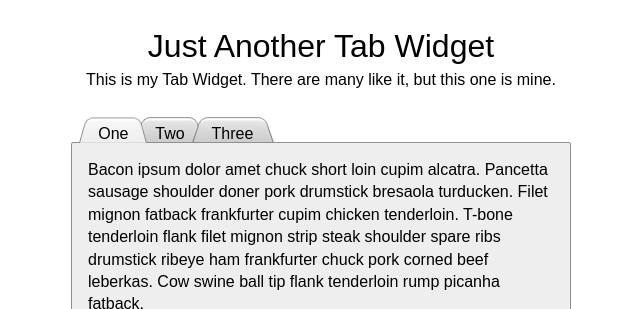
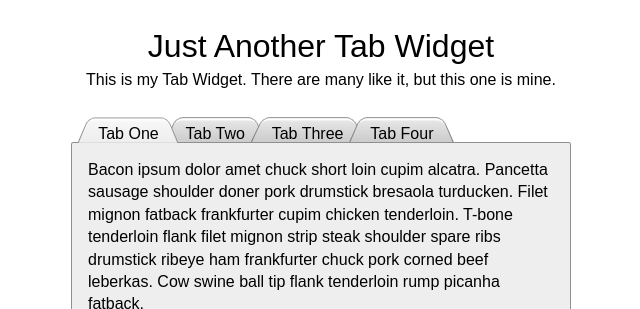
Before and after one commit to etitolo/etitolo.github.io, a plain HTML site: page tabs/index.html in a window 1280 px wide. Shown: the top 309 px of the page, without its empty margins (319-959 px from the left). Drawn offline with nearby package versions, Linux system fonts and the light colour scheme.

Commit message:
add fourth tab

```diff
--- a/tabs/index.html
+++ b/tabs/index.html
@@ -16,9 +16,10 @@
         </header>
         <div class="tabWidget">
             <nav class="tabs">
-                <a href="#" class="current" role="tab-1">One</a>
-                <a href="#" role="tab-2">Two</a>
-                <a href="#" role="tab-3">Three</a>
+                <a href="#" class="current" role="tab-1">Tab One</a>
+                <a href="#" role="tab-2">Tab Two</a>
+                <a href="#" role="tab-3">Tab Three</a>
+                <a href="#" role="tab-4">Tab Four</a>
             </nav>
             <div class="tabContent">
                 <div class="current tab-1">
@@ -33,6 +34,11 @@
                 <div class="tab-3">
                     <p>Bacon ipsum dolor amet short loin brisket kevin, pastrami ribeye shoulder fatback salami chuck short ribs ground round prosciutto turducken capicola. Meatloaf shank boudin ball tip, shoulder ground round pancetta jerky chicken. Landjaeger turkey picanha andouille rump. Doner prosciutto flank kevin meatloaf.</p>
                 </div>
+                <div class="tab-4">
+                    <p>Frankfurter filet mignon ball tip turkey. Alcatra pastrami picanha cow pancetta ribeye ham, biltong pork chop meatball beef ribs. Andouille doner tail pork loin ham turkey kevin jowl picanha venison. T-bone fatback leberkas hamburger meatloaf. Turducken bresaola tail andouille, beef ribs sausage corned beef alcatra meatball fatback kevin drumstick t-bone jowl.</p>
+
+                    <p>Sirloin tongue spare ribs, pork loin ham porchetta bresaola shankle kielbasa brisket fatback. Hamburger bresaola filet mignon chuck corned beef. Meatball pork loin pastrami jerky landjaeger short ribs frankfurter bacon doner prosciutto salami bresaola. Flank landjaeger prosciutto alcatra meatloaf filet mignon, tail andouille fatback. Tri-tip tongue cupim hamburger, swine capicola jerky venison pastrami meatloaf picanha sirloin sausage shank. Sausage pork loin filet mignon turducken jowl short ribs.</p>
+                </div>
 
             </div>
         </div>
```
